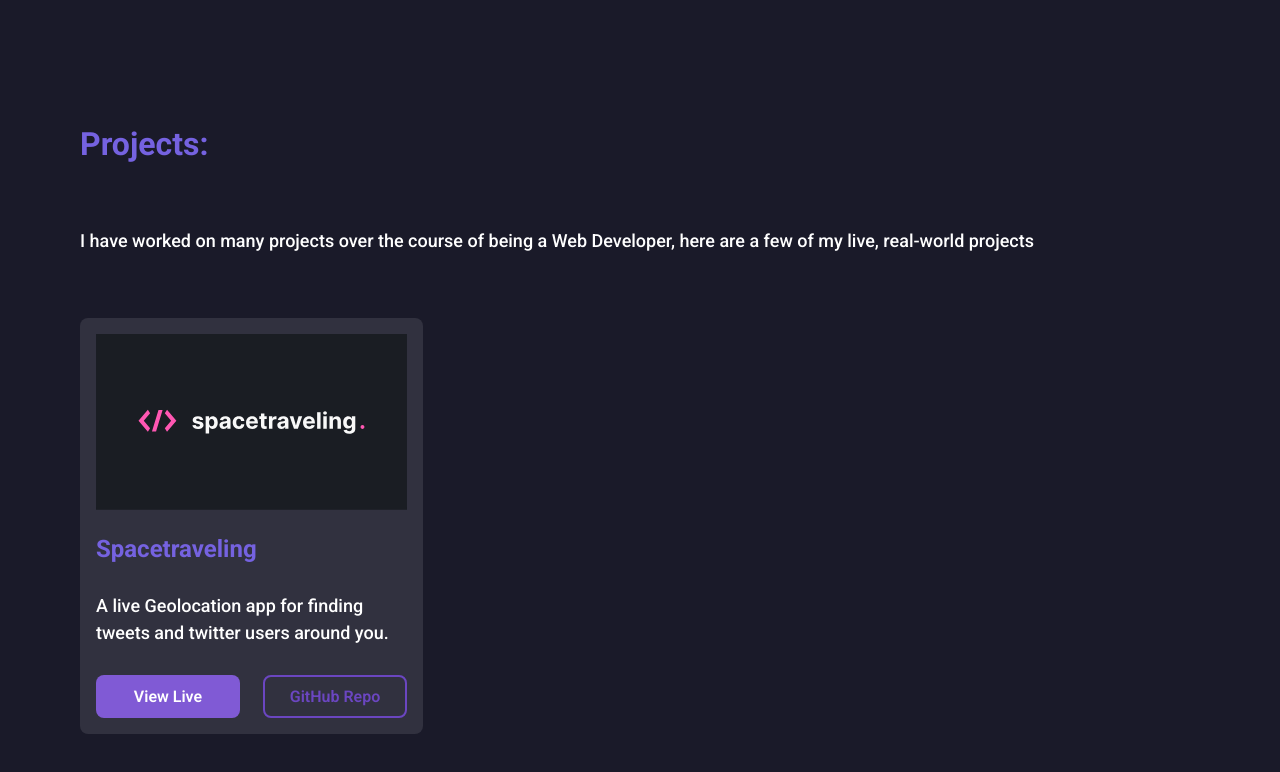
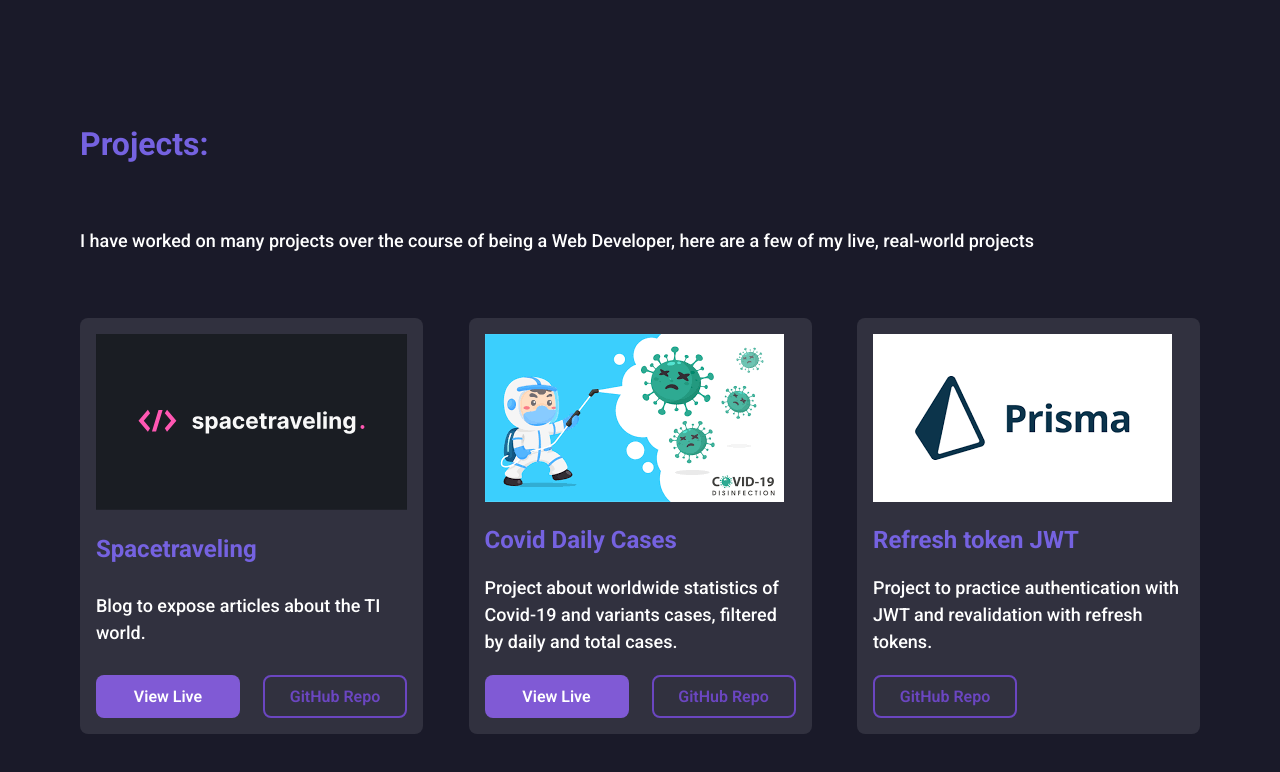
Before and after one commit to ErickBss/Portfolio, a Next.js app: page / in a window 1280 px wide. Shown: the part 2316-3088 px from the top of the page. Built offline with nearby package versions, Linux system fonts and the light colour scheme.

Commit message:
insert_projects_information

```diff
--- /dev/null
+++ b/src/components/Projects/Project.tsx
@@ -0,0 +1,80 @@
+import { Box, Button, Flex, Heading, Image, Text } from '@chakra-ui/react'
+
+interface ProjectProps {
+  image: string
+  title: string
+  description: string
+  warning?: string
+  published_link?: string
+  repo_link: string
+}
+
+export function Project({
+  image,
+  title,
+  description,
+  warning,
+  published_link,
+  repo_link,
+}: ProjectProps) {
+  return (
+    <Box
+      display="flex"
+      flexDirection="column"
+      alignItems="flex-start"
+      justifyContent="space-between"
+      p="1rem"
+      w="21.438rem"
+      h="26rem"
+      bg="gray.600"
+      borderRadius="0.5rem"
+    >
+      <Box w="100%" h="10.8rem">
+        <Image
+          src={image}
+          alignSelf="center"
+          objectFit="contain"
+          alt="logo from space traveling project"
+        />
+      </Box>
+      <Heading color="purple.400" fontSize="1.5rem">
+        {title}
+      </Heading>
+
+      <Text fontSize="1.125rem">{description}</Text>
+
+      <Flex w="100%" justify="space-between">
+        <Button
+          as="a"
+          display={published_link ? 'flex' : 'none'}
+          href={published_link}
+          fontWeight="600"
+          fontSize="1rem"
+          textAlign="center"
+          w="9rem"
+          h="2.7rem"
+          colorScheme="purple"
+          borderRadius="0.5rem"
+        >
+          View Live
+        </Button>
+
+        <Button
+          as="a"
+          href={repo_link}
+          fontWeight="600"
+          fontSize="1rem"
+          textAlign="center"
+          w="9rem"
+          h="2.7rem"
+          variant="outline"
+          colorScheme="purple"
+          border="2px solid"
+          borderRadius="0.5rem"
+        >
+          GitHub Repo
+        </Button>
+      </Flex>
+    </Box>
+  )
+}
--- a/src/components/Projects/index.tsx
+++ b/src/components/Projects/index.tsx
@@ -1,4 +1,5 @@
 import { Box, Button, Flex, Heading, Image, Text } from '@chakra-ui/react'
+import { Project } from './Project'
 
 export default function Projects() {
   return (
@@ -19,62 +20,31 @@ export default function Projects() {
           Developer, here are a few of my live, real-world projects
         </Text>
 
-        <Flex>
-          <Box
-            display="flex"
-            flexDirection="column"
-            alignItems="flex-start"
-            justifyContent="space-between"
-            p="1rem"
-            w="21.438rem"
-            h="26rem"
-            bg="gray.600"
-            borderRadius="0.5rem"
-          >
-            <Box w="100%" h="10.8rem" bg="purple.400">
-              <Image
-                src="/spacetraveling.svg"
-                objectFit="cover"
-                alt="logo from space traveling project"
-              />
-            </Box>
-            <Heading color="purple.400" fontSize="1.5rem">
-              Spacetraveling
-            </Heading>
+        <Flex w="70rem" justifyContent="space-between">
+          <Project
+            image="/spacetraveling.svg"
+            title="Spacetraveling"
+            description="Blog to expose articles about the TI world."
+            published_link="http://space-traveling-nine.vercel.app/"
+            repo_link="https://github.com/ErickBss/space-traveling"
+          />
 
-            <Text fontSize="1.125rem">
-              A live Geolocation app for finding tweets and twitter users around
-              you.
-            </Text>
+          <Project
+            image="/covid.png"
+            title="Covid Daily Cases"
+            description="Project about worldwide statistics of Covid-19 and variants cases, filtered by daily and total cases."
+            warning="For a correct use, read the instructions on the Github repository"
+            published_link="http://challenge-covid-daily-cases.vercel.app/"
+            repo_link="https://github.com/ErickBss/Challenge-Covid-Daily-Cases"
+          />
 
-            <Flex w="100%" justify="space-between">
-              <Button
-                fontWeight="600"
-                fontSize="1rem"
-                textAlign="center"
-                w="9rem"
-                h="2.7rem"
-                colorScheme="purple"
-                borderRadius="0.5rem"
-              >
-                View Live
-              </Button>
-
-              <Button
-                fontWeight="600"
-                fontSize="1rem"
-                textAlign="center"
-                w="9rem"
-                h="2.7rem"
-                variant="outline"
-                colorScheme="purple"
-                border="2px solid"
-                borderRadius="0.5rem"
-              >
-                GitHub Repo
-              </Button>
-            </Flex>
-          </Box>
+          <Project
+            image="/prisma.png"
+            title="Refresh token JWT"
+            description="Project to practice authentication with JWT and revalidation with refresh tokens."
+            warning="For a correct use, read the instructions on the Github repository"
+            repo_link="https://github.com/ErickBss/Challenge-Covid-Daily-Cases"
+          />
         </Flex>
       </Flex>
     </Flex>
```
Also changed, not shown: public/covid.png (added), public/prisma.png (added).
